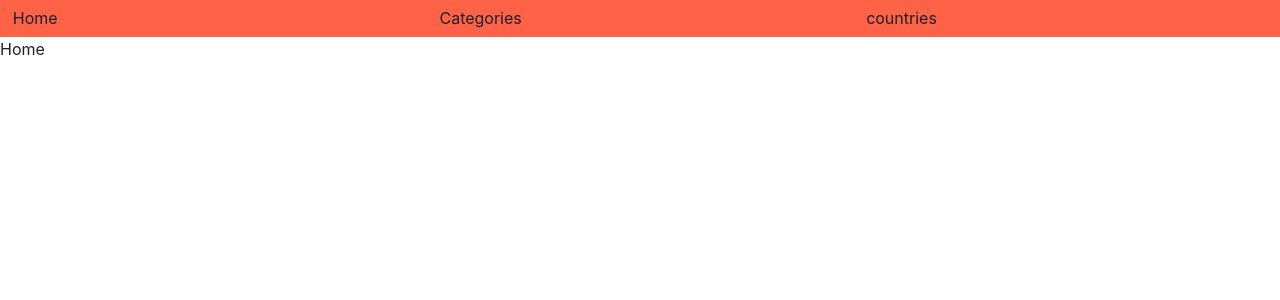
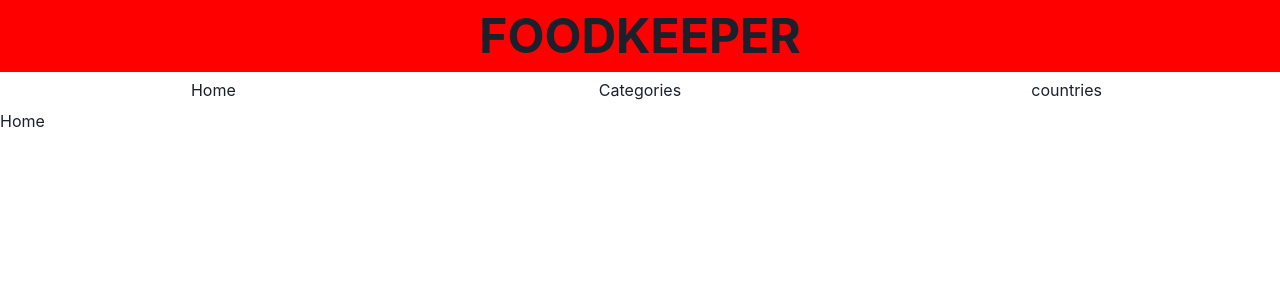
Before and after one commit to kcotrinam/foodpeeker, a React (Create React App) app: page / in a window 1280 px wide. Shown: the top 300 px of the page. Built offline with nearby package versions, Linux system fonts and the light colour scheme.

Commit message:
Refactor navbar layout

```diff
--- a/src/containers/Navbar.jsx
+++ b/src/containers/Navbar.jsx
@@ -1,25 +1,34 @@
 /* eslint-disable object-curly-newline */
-import { Box, Grid, Menu, MenuItem } from '@chakra-ui/react';
+import { Box, Center, Flex, Grid, Menu, MenuItem, Text } from '@chakra-ui/react';
 import { Link } from 'react-router-dom';
 
 const Navbar = () => (
   <Menu>
-    <Grid templateColumns="repeat(3, 1fr)">
-      <Box bg="tomato">
-        <MenuItem>
-          <Link to="/">Home</Link>
-        </MenuItem>
+    <Grid>
+      <Box bg="red">
+        <Center>
+          <Text fontSize={{ base: '2xl', md: '5xl' }} fontWeight="bold">
+            FOODKEEPER
+          </Text>
+        </Center>
       </Box>
-      <Box bg="tomato">
-        <MenuItem>
-          <Link to="/categories">Categories</Link>
-        </MenuItem>
-      </Box>
-      <Box bg="tomato">
-        <MenuItem>
-          <Link to="/countries">countries</Link>
-        </MenuItem>
-      </Box>
+      <Grid templateColumns="repeat(3, 1fr)">
+        <Flex justifyContent="center">
+          <Link to="/">
+            <MenuItem mx="auto">Home</MenuItem>
+          </Link>
+        </Flex>
+        <Flex justifyContent="center">
+          <Link to="/categories">
+            <MenuItem>Categories</MenuItem>
+          </Link>
+        </Flex>
+        <Flex justifyContent="center">
+          <Link to="/countries">
+            <MenuItem>countries</MenuItem>
+          </Link>
+        </Flex>
+      </Grid>
     </Grid>
   </Menu>
 );
```
